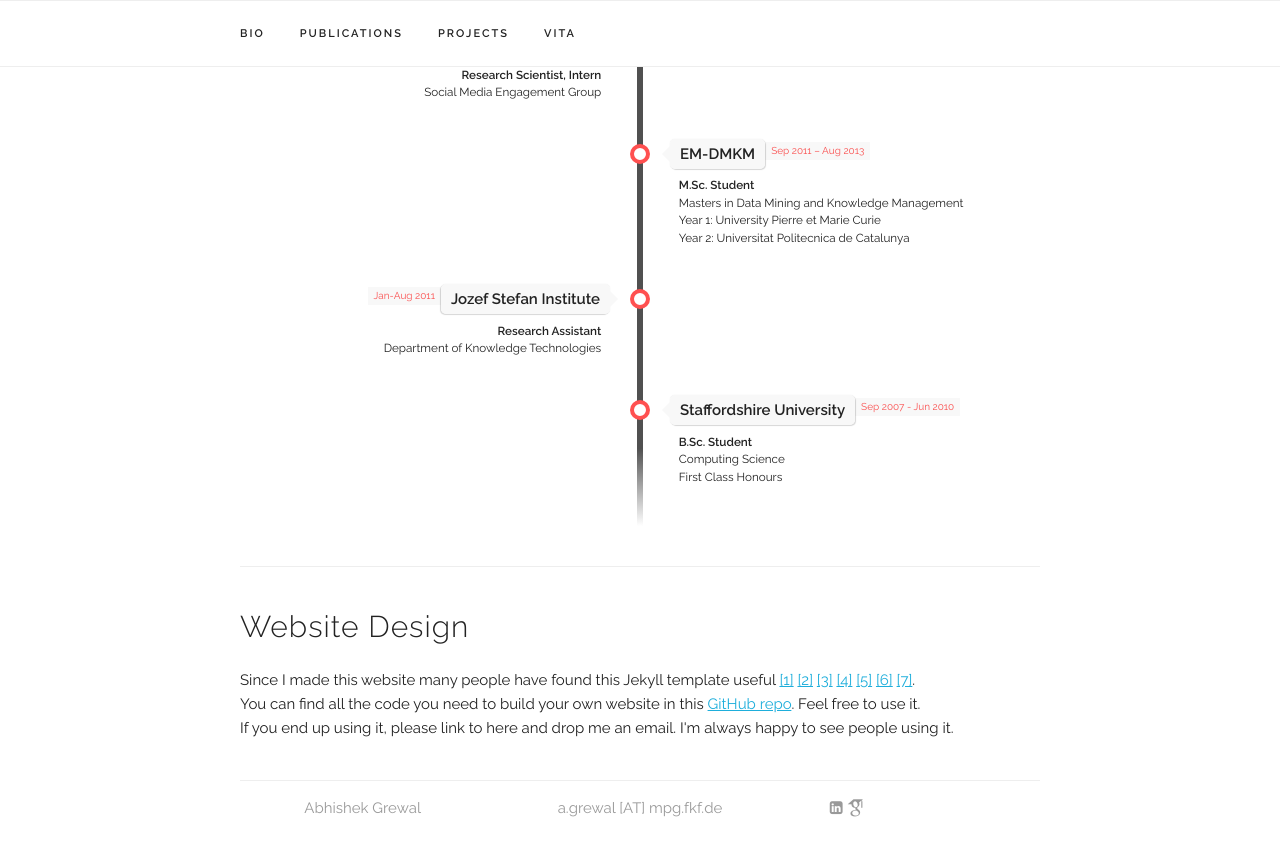
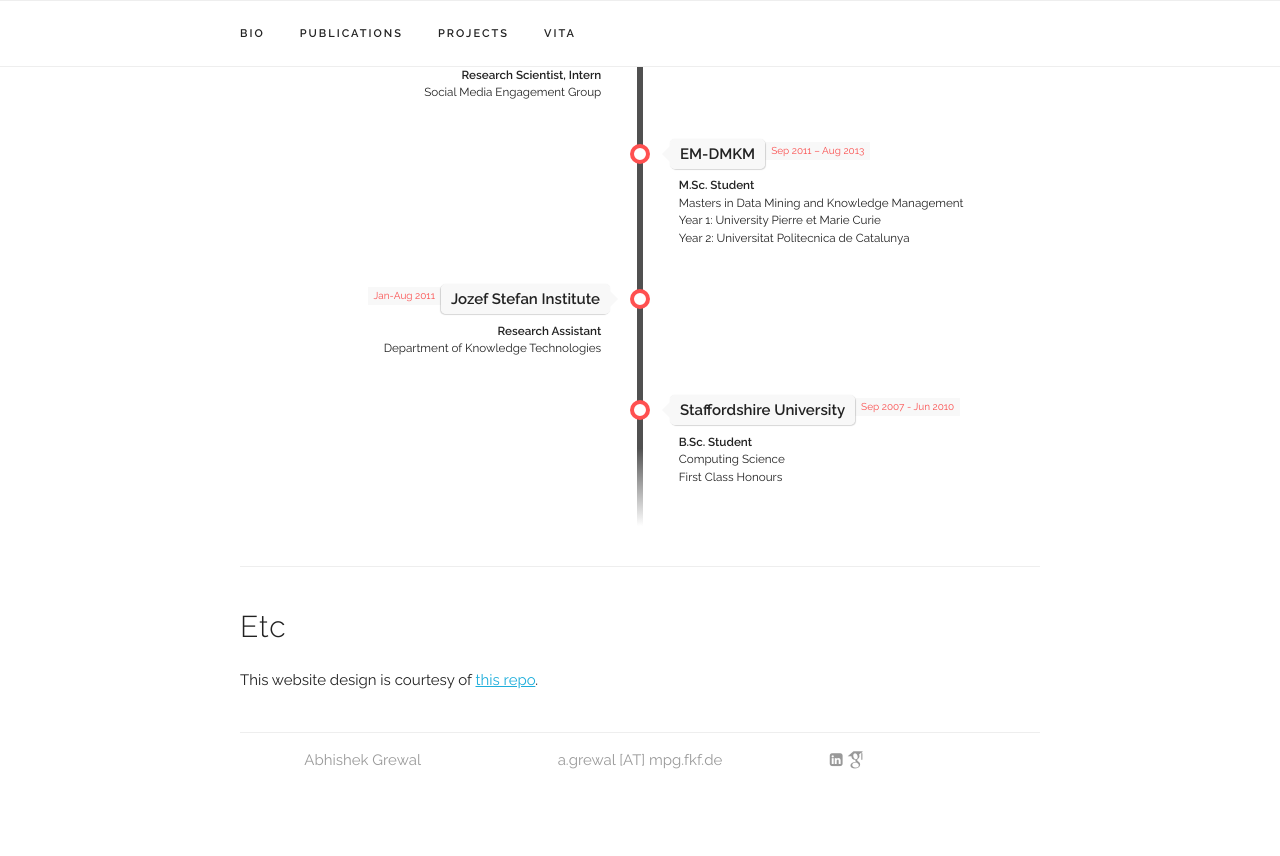
Before and after one commit to abhishekgrewal/abhishekgrewal.github.io, a Jekyll site: the page built from index.html, in a window 1280 px wide and 900 px high, scrolled down 2225 px. Shown: the top 856 px of the window. Built offline with Jekyll 4.4.1, drawn with Linux system fonts in a browser that asks for light colours; some web fonts are replaced.

Commit message:
Update index.html

```diff
--- a/index.html
+++ b/index.html
@@ -69,7 +69,7 @@ title: Personal Webpage
           <p><i>{{ paper.venue }}</i></p>
            <div class="paper-buttons">
             {% if paper.paper_pdf %}
-              <a class="button" href="{{ paper.paper_pdf | prepend: site.baseurl }}" target="_blank">Paper</a>
+              <a class="button" href="{{ paper.paper_pdf }}" target="_blank">Paper</a>
             {% endif %}
 
             {% if paper.slides %}
@@ -196,20 +196,6 @@ title: Personal Webpage
 
 
 <div class="docs-section" id="template">
-    <h4>Website Design</h4>
-    Since I made this website many people have found this Jekyll template useful
-    <a href="https://people.csail.mit.edu/davidam/" target="_blank">[1]</a>
-    <a href="https://thashim.github.io/" target="_blank">[2]</a>
-    <a href="https://pauljwright.github.io/" target="_blank">[3]</a>
-    <a href="https://bayesianbrad.github.io/" target="_blank">[4]</a>
-    <a href="https://ahxt.github.io/" target="_blank">[5]</a>
-    <a href="https://people.csail.mit.edu/chang87/" target="_blank">[6]</a>
-    <a href="https://jiayuzhou.github.io/" target="_blank">[7]</a>.
-    <br/>
-
-    You can find all the code you need to build your own website in this <a href="https://github.com/msaveski/www_personal" target="_blank">GitHub repo</a>.
-    Feel free to use it. <br/>
-
-    If you end up using it, please link to here and drop me an email.
-    I'm always happy to see people using it.
+    <h4>Etc</h4>
+    This website design is courtesy of <a href="https://github.com/msaveski" target="_blank">this repo</a>.
 </div>
```
